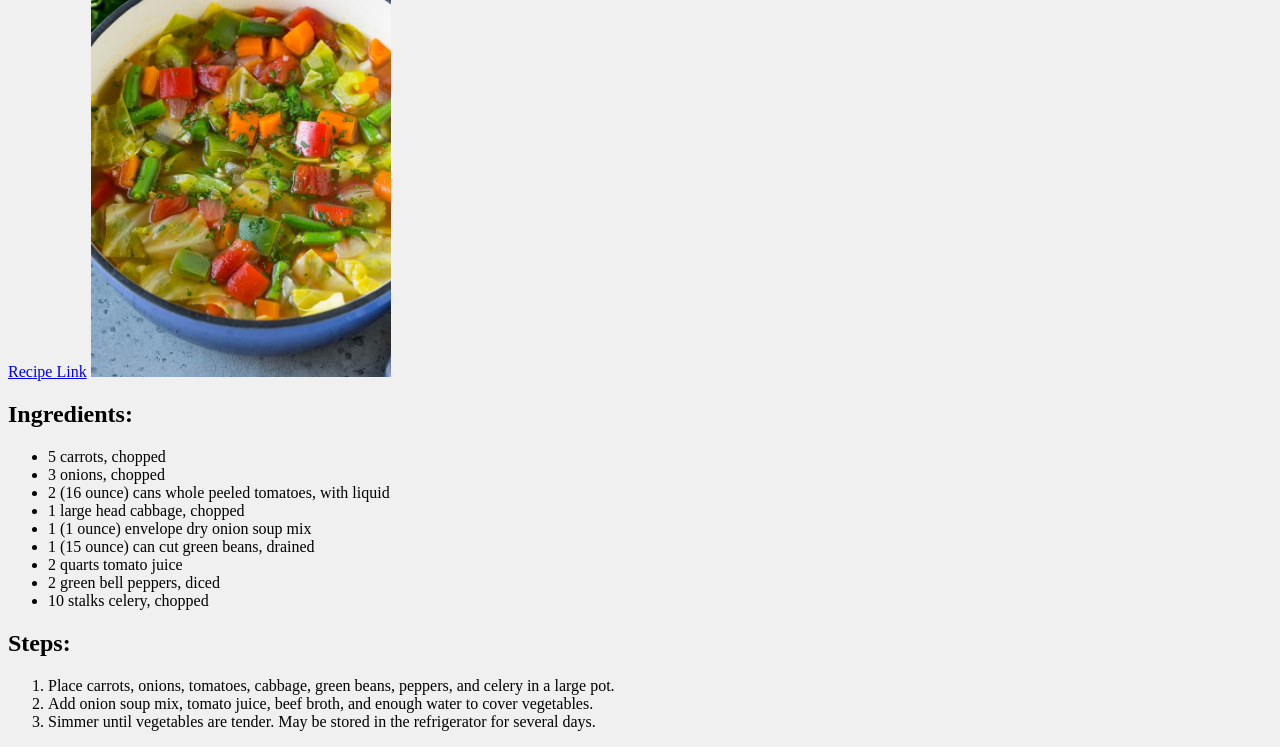
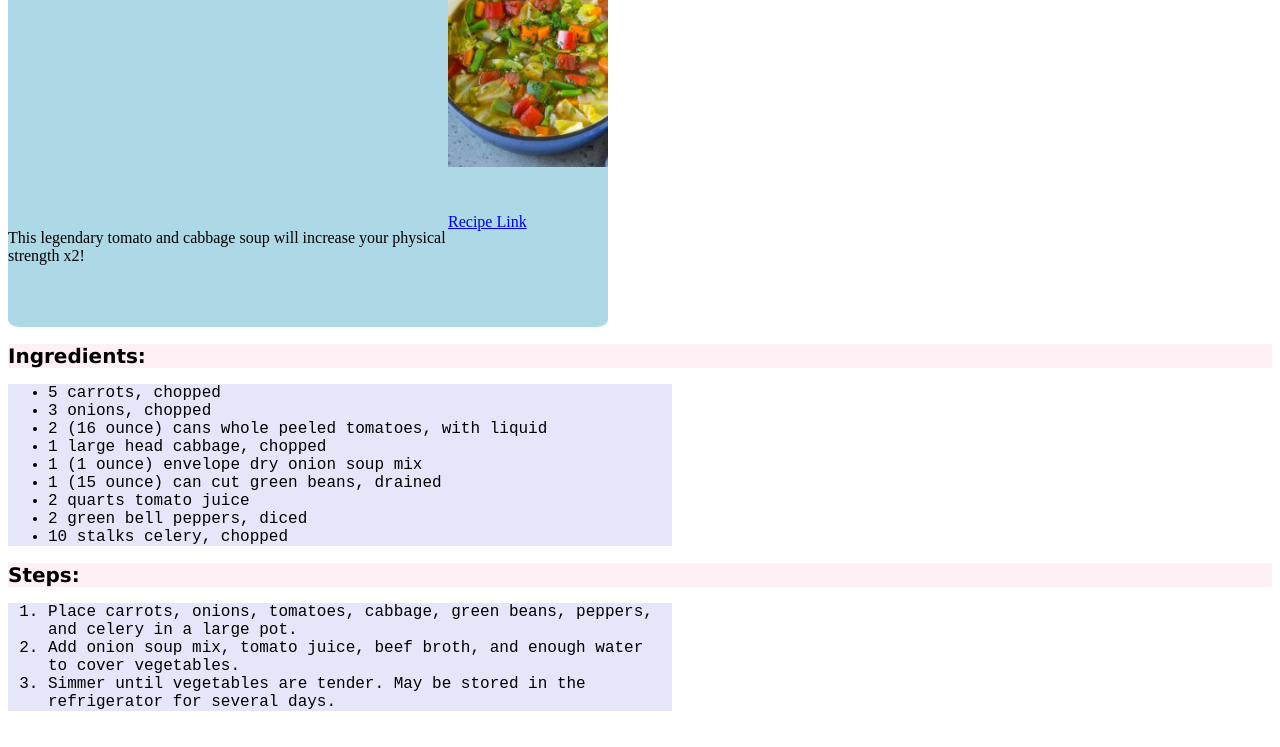
Before and after one commit to Rishizvr/odin-recipes, a plain HTML site: page recipes/cabbage-soup.html in a window 1280 px wide. Shown: the part 81-828 px from the top of the page. Drawn offline with Linux system fonts and the light colour scheme.

Commit message:
Adds css changes

```diff
--- a/css/style.css
+++ b/css/style.css
@@ -1,9 +1,55 @@
 img {
-    height: auto;
-    width: 300px;
+    height: 240px;
+    width: auto;
 }
 
 body {
     font-style: Georgia, serif;
-    background-color: #f0f0f0;
+    background-color: white;
 }
+
+.intro {
+    font-family:'Gill Sans', 'Gill Sans MT', Calibri, 'Trebuchet MS', sans-serif;
+    font-size: 32px;
+    background-color:rgb(255, 204, 137);
+    text-align: center;
+    margin-left: 400px;
+    margin-right: 400px;
+}
+
+.dish {
+    display: grid;
+    grid-template-columns: 3fr 1fr;
+    grid-template-rows: auto;
+    background-color:lightblue;
+    border-color:lightskyblue;
+    border-radius: 2%;
+    width:600px;
+    height:400px;
+}
+.dish h1{
+    color: red;
+}
+.dish img {
+
+}
+
+.recipeList {
+    font-family: Georgia, serif;
+    font-size: 18px;
+    background-color: rgb(235, 235, 235);
+    border-radius: 4%;
+}
+
+h2 {
+    font-family: Verdana, Geneva, Tahoma, sans-serif;
+    font-size: 20px;
+    background-color:lavenderblush;
+}
+
+ul, ol {
+    font-family: monospace, serif;
+    font-size: 16px;
+    background-color: lavender;
+    margin-right: 600px;
+}
--- a/recipes/cabbage-soup.html
+++ b/recipes/cabbage-soup.html
@@ -6,8 +6,13 @@
         <link rel="stylesheet" href="../css/style.css">
     </head>
     <body>
-        <a href="https://www.allrecipes.com/recipe/13116/cabbage-fat-burning-soup/" target="_blank">Recipe Link</a>
-        <img src="../img/cabbage-soup.jpg" alt="Delicious Bowl of Cabbage Soup">
+        <div class="dish">
+            <h1>Cabbage Soup</h1>
+            <img src="../img/cabbage-soup.jpg" alt="Delicious Bowl of Cabbage Soup">
+            <p>This legendary tomato and cabbage soup will increase
+                your physical strength x2!</p>
+            <a href="https://www.allrecipes.com/recipe/13116/cabbage-fat-burning-soup/" target="_blank">Recipe Link</a>
+        </div>
         <h2>Ingredients:</h2>
         <ul>
             <li>5 carrots, chopped</li>
```
Also changed, not shown: index.html (+12 -7 lines), recipes/chicken-piccata.html (+7 -3 lines), recipes/moroccan-shrimp-stew.html (+7 -8 lines).
